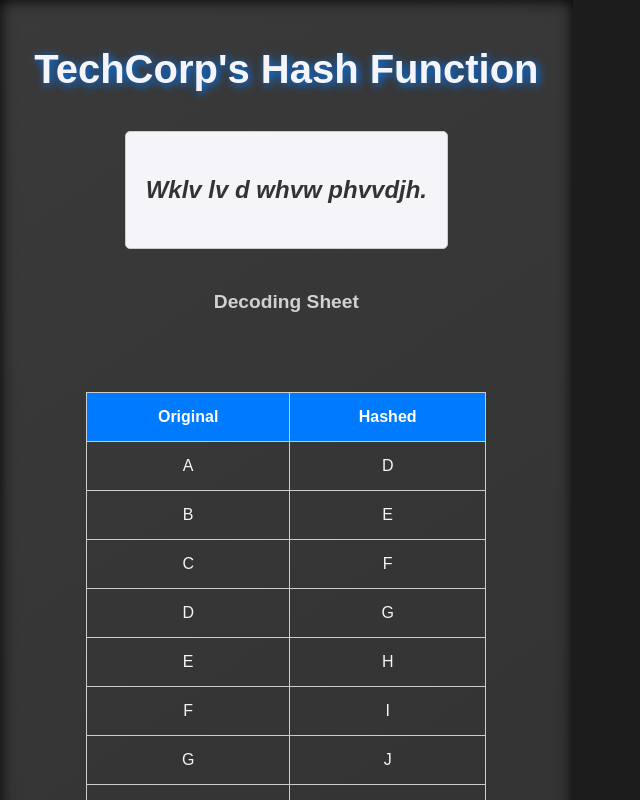
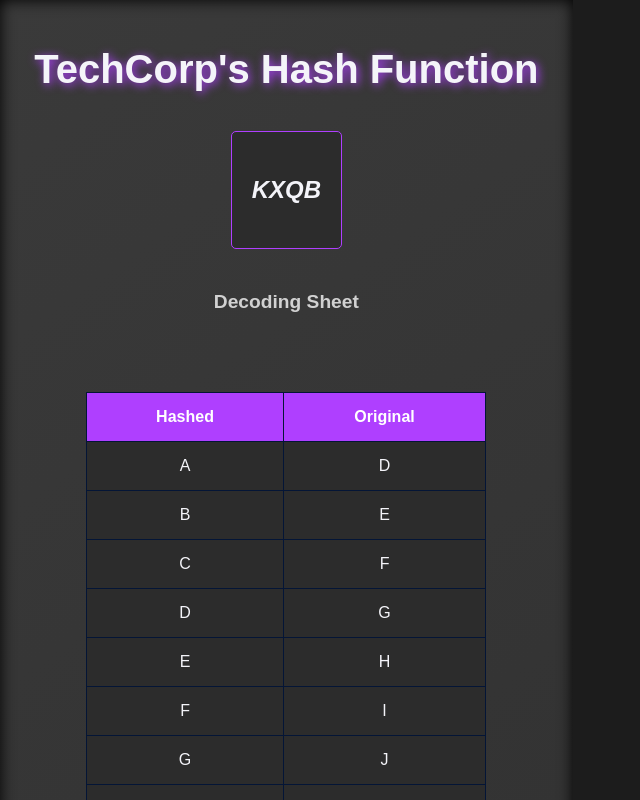
Before and after one commit to MarkRyanGarcia/ACM-escape-cipher, a React (Vite) app: page /cipher in a window 1280 px wide. Shown: the top 800 px of the page, without its empty margins (0-640 px from the left). Built offline with nearby package versions, Linux system fonts and the light colour scheme.

Commit message:
Updated theme

```diff
--- a/src/routes/cipher/cipher.css
+++ b/src/routes/cipher/cipher.css
@@ -1,9 +1,9 @@
-/* General styles */
+/* General body styling */
 body {
     margin: 0;
     font-family: 'Arial', sans-serif;
-    background-color: #1c1c1c;
-    color: #f4f4f9;
+    background-color: #041536; /* Purple background */
+    color: #f4f4f9; /* Light text for contrast */
 }
 
 
@@ -19,67 +19,93 @@
     box-shadow: inset 0 0 15px #000000;
 }
 
-/* Title styles */
+/* Title styling */
 .cipher-title {
     font-size: 2.5rem;
     font-weight: bold;
     margin-bottom: 20px;
-    color: #f4f4f9;
-    text-shadow: 2px 2px 10px #007bff;
+    color: #f4f4f9; /* Light text */
+    text-shadow: 2px 2px 10px #AF3FFF; /* Purple text shadow */
 }
 
-/* Introduction text */
+/* Intro text */
 .cipher-intro {
     font-size: 1.2rem;
     margin-bottom: 20px;
-    color: #d1d1d1;
+    color: #d1d1d1; /* Lighter gray text */
 }
 
 /* Encoded message box */
 .cipher-message {
     margin: 20px auto;
     padding: 20px;
-    background-color: #f4f4f9;
-    border: 1px solid #ccc;
+    background-color: #2c2c2c; /* Dark gray for the message box */
+    border: 1px solid #AF3FFF; /* Purple border */
     border-radius: 5px;
     max-width: 600px;
 }
 
 .cipher-message h2 {
     font-style: italic;
-    color: #333;
+    color: #f4f4f9; /* Light text */
 }
 
 /* Subheading and instructions */
 .cipher-subtitle, .cipher-instructions {
     font-size: 1.2rem;
-    color: #d1d1d1;
+    color: #d1d1d1; /* Light gray */
     margin-bottom: 15px;
 }
 
 /* Cipher table with adjusted margin */
 .cipher-table {
-    margin-top: 60px;  /* Increased margin-top */
-    margin-bottom: 40px;  /* Adjusted margin-bottom */
+    margin-top: 60px; /* Increased margin-top */
+    margin-bottom: 40px; /* Adjusted margin-bottom */
     border-collapse: collapse;
     width: 80%;
     max-width: 400px;
+    background-color: #2c2c2c; /* Dark gray for table */
+    border-radius: 5px;
+}
+
+/* Table header styling */
+.cipher-table th {
+    padding: 12px;
+    text-align: center;
+    background-color: #AF3FFF; /* Purple background for header */
+    color: white;
 }
 
 /* Table cell styling */
 .cipher-table th, .cipher-table td {
     padding: 12px;
     text-align: center;
-    border: 1px solid #ccc;
+    border: 1px solid #041536; /* Purple border */
 }
 
-.cipher-table th {
-    background-color: #007bff;
-    color: white;
+.cipher-table td {
+    color: #f4f4f9; /* Light text for table cells */
 }
 
 /* Hint message */
 .cipher-hint {
     margin-top: 20px;
-    color: #555;
+    color: #d1d1d1; /* Light gray text */
 }
+
+/* Button styling */
+button {
+    background-color: #AF3FFF; /* Purple background */
+    color: white;
+    border: none;
+    padding: 12px 24px;
+    border-radius: 5px;
+    cursor: pointer;
+    font-size: 1rem;
+    margin-top: 20px;
+    transition: background-color 0.3s ease;
+}
+
+button:hover {
+    background-color: #7b3e6c; /* Darker purple on hover */
+}
--- a/src/routes/cipher/cipher.tsx
+++ b/src/routes/cipher/cipher.tsx
@@ -2,7 +2,7 @@
 import "./cipher.css";
 
 const CipherPage: React.FC = () => {
-    const encodedMessage = "Wklv lv d whvw phvvdjh."; // Encoded message with Caesar cipher (shift = 3)
+    const encodedMessage = "KXQB"; // Encoded message with Caesar cipher (shift = 3)
 
     const alphabet = "ABCDEFGHIJKLMNOPQRSTUVWXYZ";
     const shiftedAlphabet = alphabet.split("").map((char, idx) => {
@@ -23,8 +23,8 @@
             <table className="cipher-table">
                 <thead>
                     <tr>
+                        <th>Hashed</th>
                         <th>Original</th>
-                        <th>Hashed</th>
                     </tr>
                 </thead>
                 <tbody>
--- a/src/routes/homepage/homepage.css
+++ b/src/routes/homepage/homepage.css
@@ -25,7 +25,7 @@
     font-weight: bold;
     margin-bottom: 20px;
     color: #f4f4f9;
-    text-shadow: 2px 2px 10px #007bff;
+    text-shadow: 2px 2px 10px #AF3FFF;
 }
 
 /* Backstory and instructions */
@@ -45,7 +45,7 @@
     font-weight: bold;
     color: #f4f4f9;
     text-decoration: none;
-    background-color: #007bff;
+    background-color: #AF3FFF;
     border-radius: 8px;
     box-shadow: 0 4px 10px rgba(0, 0, 0, 0.5);
     transition: all 0.3s ease;
--- a/src/routes/homepage/homepage.tsx
+++ b/src/routes/homepage/homepage.tsx
@@ -7,7 +7,7 @@
         <div className="homepage-container">
             <h1 className="homepage-title">Congratulations! You found the hidden cipher!</h1>
             <p className="homepage-backstory">
-                Below is the super secret hashing function designed by the most intelligent AI Systems at TechCorp. It was designed to be of upmost complexity that not even the worlds brightest minds could decipher on their own. With this sacred treasure, you will be able to uncover one of TechCorp's biggest secrets.
+                Below is the super secret hashing function designed by the worlds brightest minds. It is the best hashing algorithm in the world.
             </p>
 
             <Link to="/cipher" className="homepage-link">
```
